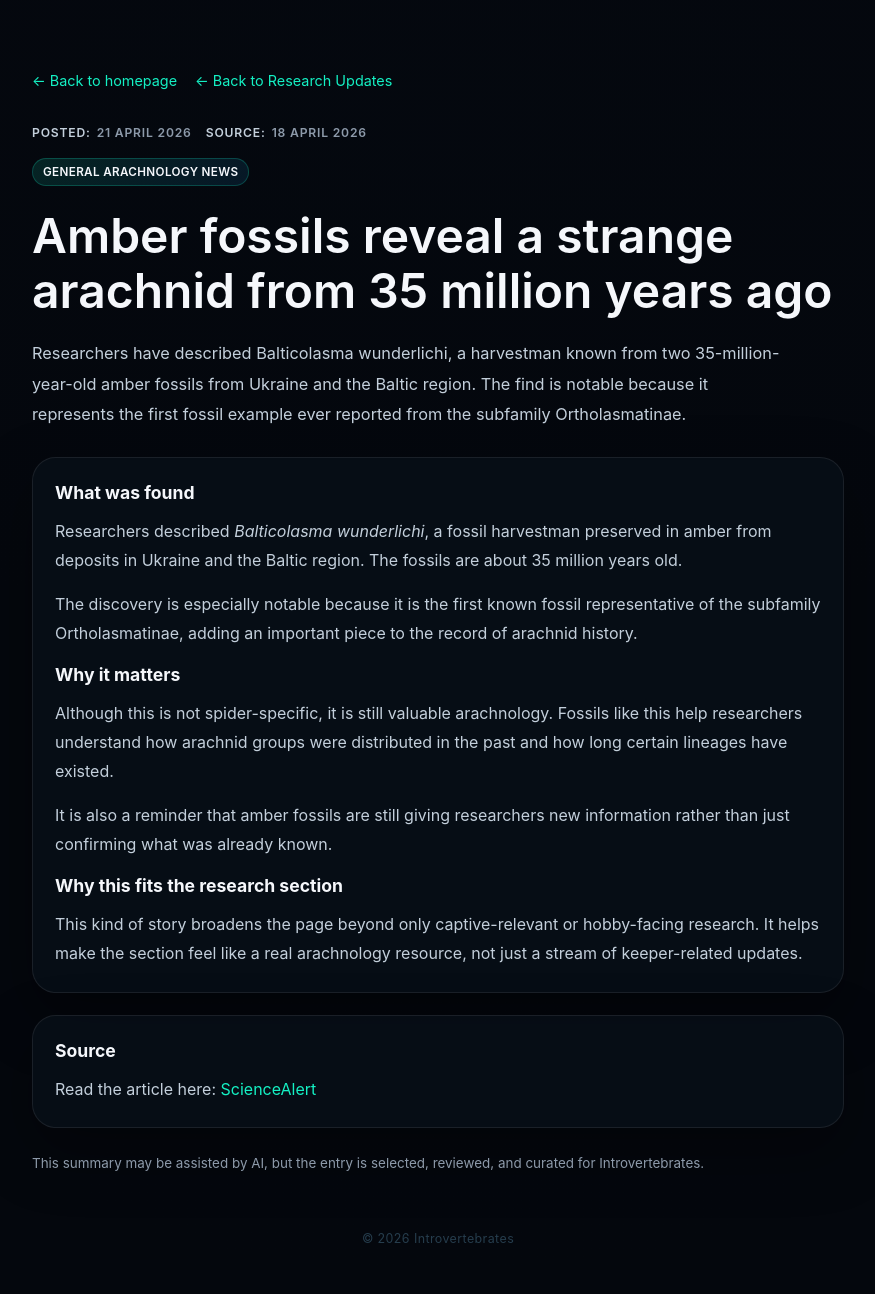
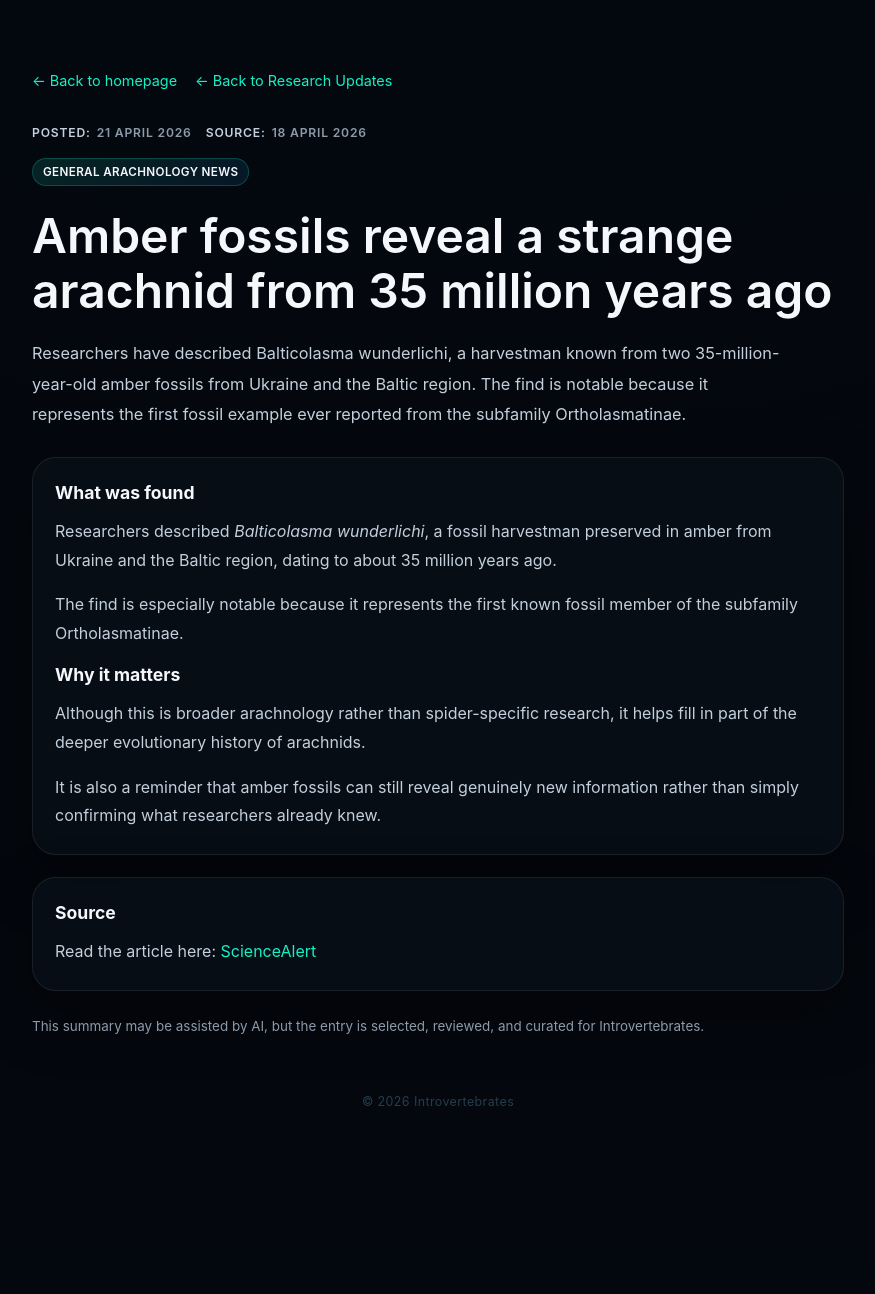
Before and after one commit to Introvertebrates/introvertebrates-site, a Jekyll site: the page built from _research/amber-arachnid-fossil.md, in a window 1280 px wide. Shown: the whole page, without its empty margins (202-1077 px from the left). Built offline with Jekyll 4.4.1, drawn with Linux system fonts in a browser that asks for light colours; after the commit the page ends 1157 px from its top, so only the background shows below that.

Commit message:
Update Research Updates “amber-arachnid-fossil”

```diff
--- a/_research/amber-arachnid-fossil.md
+++ b/_research/amber-arachnid-fossil.md
@@ -1,32 +1,46 @@
 ---
 title: Amber fossils reveal a strange arachnid from 35 million years ago
-description: A plain-language Introvertebrates summary of the fossil arachnid Balticolasma wunderlichi from amber deposits in Europe.
+description: A plain-language Introvertebrates summary of the fossil arachnid
+  Balticolasma wunderlichi from amber deposits in Europe.
 category: General arachnology news
 posted_date: 21 April 2026
 source_date: 18 April 2026
-summary: Researchers have described Balticolasma wunderlichi, a harvestman known from two 35-million-year-old amber fossils from Ukraine and the Baltic region. The find is notable because it represents the first fossil example ever reported from the subfamily Ortholasmatinae.
-why_it_matters: This is broader arachnology rather than spider-specific news, but it helps fill in part of the deeper evolutionary history of arachnids and shows how much amber fossils can still reveal about extinct lineages.
+summary: Researchers have described Balticolasma wunderlichi, a harvestman known
+  from two 35-million-year-old amber fossils from Ukraine and the Baltic region.
+  The find is notable because it represents the first fossil example ever
+  reported from the subfamily Ortholasmatinae.
+why_it_matters: This is broader arachnology rather than spider-specific news,
+  but it helps fill in part of the deeper evolutionary history of arachnids and
+  shows how much amber fossils can still reveal about extinct lineages.
 source_url: https://www.sciencealert.com/scientists-discover-a-strange-arachnid-trapped-in-amber-35-million-years-ago
 source_name: ScienceAlert
 ---
+<h2>What was found</h2>
 
-<h2>What was found</h2>
 <p>
-  Researchers described <em>Balticolasma wunderlichi</em>, a fossil harvestman preserved in amber from deposits in Ukraine and the Baltic region. The fossils are about 35 million years old.
-</p>
-<p>
-  The discovery is especially notable because it is the first known fossil representative of the subfamily Ortholasmatinae, adding an important piece to the record of arachnid history.
+
+  Researchers described <em>Balticolasma wunderlichi</em>, a fossil harvestman preserved in amber from Ukraine and the Baltic region, dating to about 35 million years ago.
+
 </p>
 
-<h2>Why it matters</h2>
 <p>
-  Although this is not spider-specific, it is still valuable arachnology. Fossils like this help researchers understand how arachnid groups were distributed in the past and how long certain lineages have existed.
-</p>
-<p>
-  It is also a reminder that amber fossils are still giving researchers new information rather than just confirming what was already known.
+
+  The find is especially notable because it represents the first known fossil member of the subfamily Ortholasmatinae.
+
 </p>
 
-<h2>Why this fits the research section</h2>
+
+
+<h2>Why it matters</h2>
+
 <p>
-  This kind of story broadens the page beyond only captive-relevant or hobby-facing research. It helps make the section feel like a real arachnology resource, not just a stream of keeper-related updates.
+
+  Although this is broader arachnology rather than spider-specific research, it helps fill in part of the deeper evolutionary history of arachnids.
+
 </p>
+
+<p>
+
+  It is also a reminder that amber fossils can still reveal genuinely new information rather than simply confirming what researchers already knew.
+
+</p>
```
